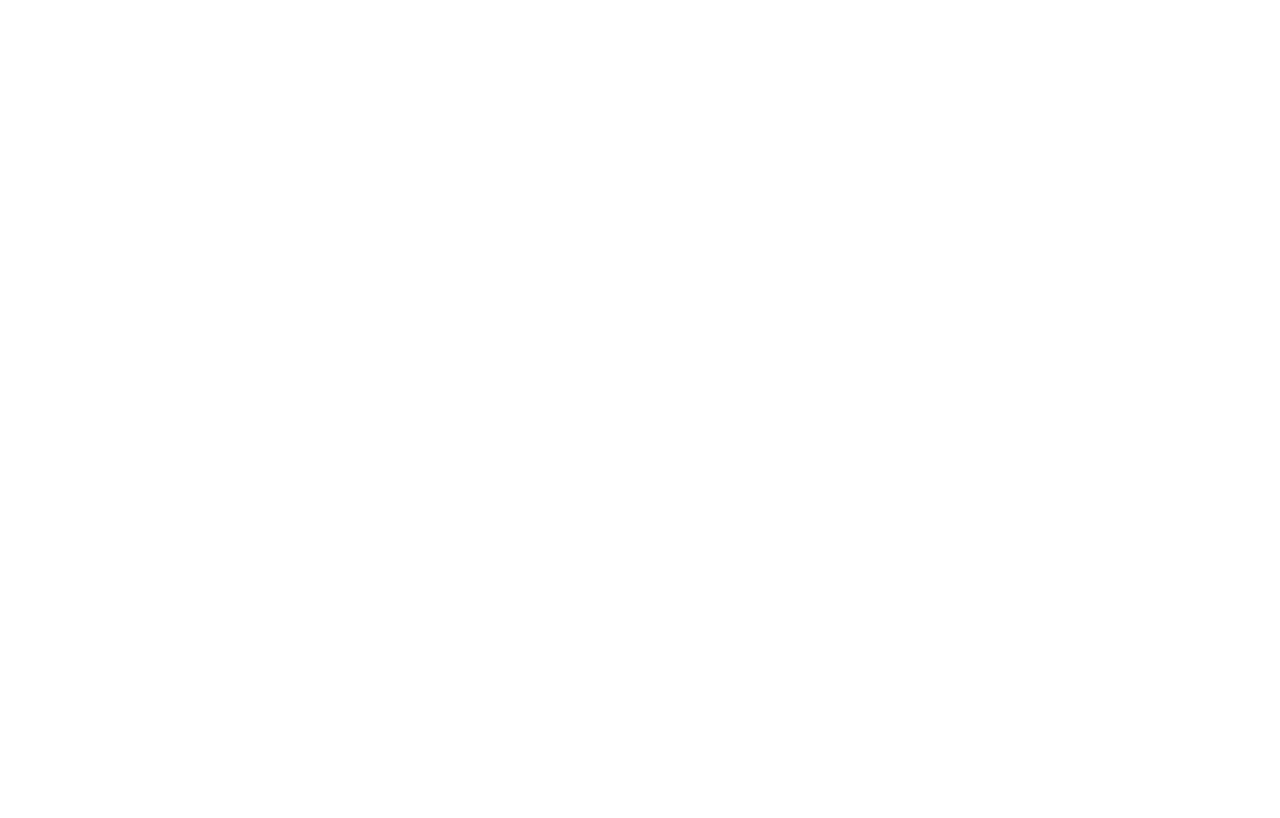
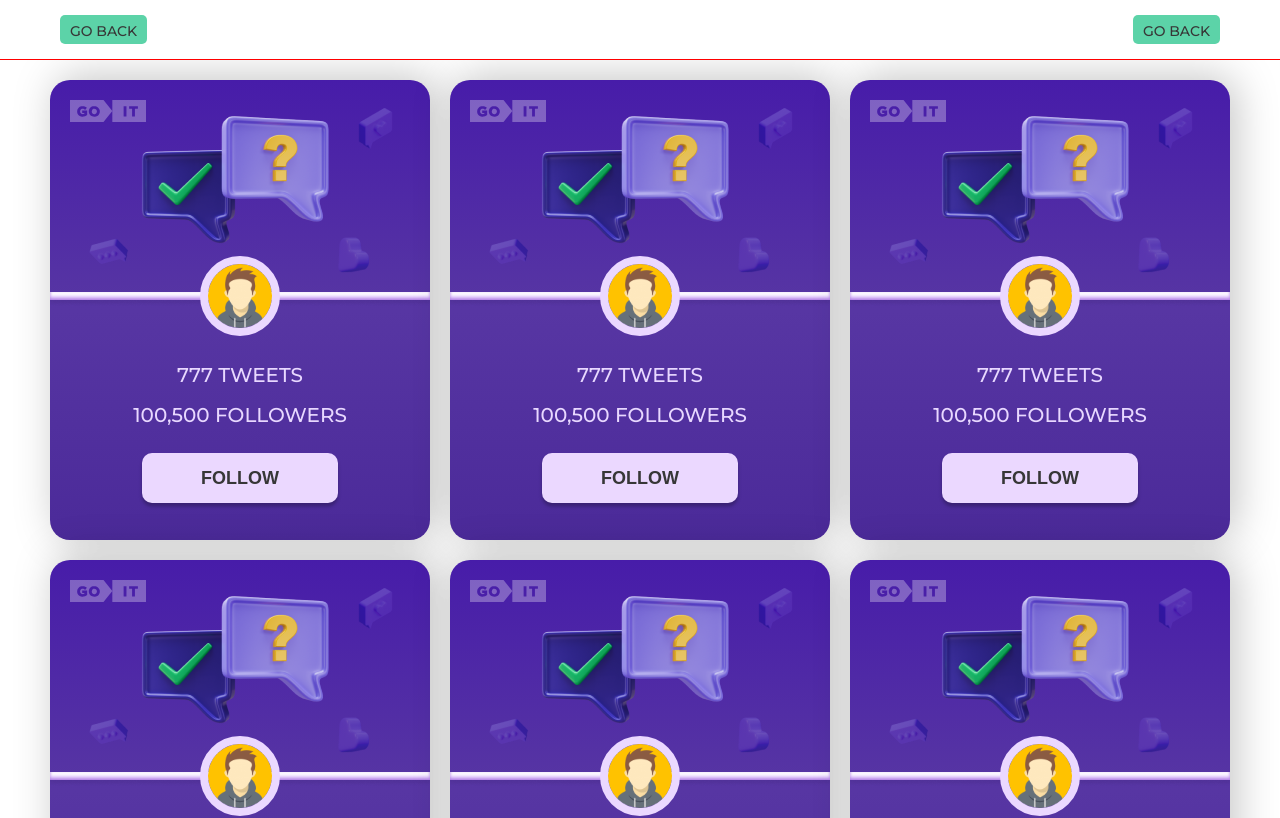
Before and after one commit to YuriiKhomik/tweet-cards, a React (Create React App) app: page /tweets in a window 1280 px wide. Shown: the top 818 px of the page. Built offline with nearby package versions, Linux system fonts and the light colour scheme; no server answers.

Commit message:
added menu bar on tweets page

```diff
--- a/src/App.js
+++ b/src/App.js
@@ -1,18 +1,15 @@
 import { Routes, Route } from 'react-router-dom';
-import { Box } from './components/Box/';
 import { Home } from 'pages/Home';
 import { Tweets } from 'pages/Tweets';
 
 export const App = () => {
   return (
     <>
-      <Box display="flex" alignItems="center" justifyContent="center">
-        <Routes>
-          <Route path="/" element={<Home />} />
-          <Route path="/tweets" element={<Tweets />} />
-          <Route path="*" element={<Home />} />
-        </Routes>
-      </Box>
+      <Routes>
+        <Route path="/" element={<Home />} />
+        <Route path="/tweets" element={<Tweets />} />
+        <Route path="*" element={<Home />} />
+      </Routes>
     </>
   );
 };
--- a/src/components/Button/Button.styled.jsx
+++ b/src/components/Button/Button.styled.jsx
@@ -13,6 +13,11 @@
   font-size: 18px;
   font-weight: 600;
   text-transform: uppercase;
+
+  &:hover,
+  &:focus {
+    border: 2px solid blue;
+  }
 `;
 
 export const FollowingButton = styled.button`
@@ -28,4 +33,9 @@
   font-size: 18px;
   font-weight: 600;
   text-transform: uppercase;
+
+  &:hover,
+  &:focus {
+    border: 2px solid blue;
+  }
 `;
--- a/src/components/TweetCard/TweetCard.styled.jsx
+++ b/src/components/TweetCard/TweetCard.styled.jsx
@@ -4,7 +4,7 @@
 import avatarLine from '../images/avatar-line.png';
 
 export const StyledTweetCard = styled.li`
-  outline: 1px solid red;
+  // outline: 1px solid red;
 
   width: 380px;
   height: 460px;
@@ -18,7 +18,12 @@
   flex-direction: column;
   align-items: center;
   padding: 28px 0px 28px;
-  margin: 0 auto;
+
+  &:hover,
+  &:focus {
+    transition: all 0.2s ease-in-out;
+    transform: scale(1.03);
+  }
 `;
 
 export const BgImagesContainer = styled.div`
--- a/src/index.js
+++ b/src/index.js
@@ -7,7 +7,7 @@
 const root = ReactDOM.createRoot(document.getElementById('root'));
 root.render(
   <React.StrictMode>
-    <BrowserRouter basename="/tweet-cards">
+    <BrowserRouter>
       <App />
     </BrowserRouter>
   </React.StrictMode>
--- a/src/pages/Tweets/Tweets.jsx
+++ b/src/pages/Tweets/Tweets.jsx
@@ -1,7 +1,6 @@
 import { useEffect, useState } from 'react';
-import { TweetsContainer } from './Tweets.styled';
+import { GoBackButton, TweetsContainer, TweetsMenu } from './Tweets.styled';
 import { TweetCard } from 'components/TweetCard';
-import { Link } from 'react-router-dom';
 import { getUsers } from 'services';
 
 export const Tweets = () => {
@@ -22,8 +21,11 @@
 
   console.log(users);
   return (
-    <div>
-      <Link to="/">go back</Link>
+    <>
+      <TweetsMenu>
+        <GoBackButton to="/">go back</GoBackButton>
+        <GoBackButton to="/">go back</GoBackButton>
+      </TweetsMenu>
       <TweetsContainer>
         <TweetCard />
         <TweetCard />
@@ -33,11 +35,7 @@
         <TweetCard />
         <TweetCard />
         <TweetCard />
-        <TweetCard />
-        <TweetCard />
-        <TweetCard />
-        <TweetCard />
       </TweetsContainer>
-    </div>
+    </>
   );
 };
--- a/src/pages/Tweets/Tweets.styled.jsx
+++ b/src/pages/Tweets/Tweets.styled.jsx
@@ -1,10 +1,44 @@
+import { Link } from 'react-router-dom';
 import styled from 'styled-components';
 
 export const TweetsContainer = styled.ul`
   outline: 1px solid red;
 
-  display: grid;
-  grid-template-columns: repeat(3, 1fr);
-  column-gap: 20px;
-  row-gap: 20px;
+  width: 100wv;
+  padding: 80px 0px;
+
+  display: flex;
+  flex-wrap: wrap;
+  gap: 20px;
+  grid-template: repeat(3, 1fr) / repeat(3, 1fr);
+  justify-content: center;
 `;
+
+export const GoBackButton = styled(Link)`
+  cursor: pointer;
+  background-color: #5cd3a8;
+
+  color: #373737;
+  font-size: 14px;
+  font-weight: 500;
+  text-transform: uppercase;
+
+  padding: 7px 10px;
+  border-radius: 5px;
+`;
+
+export const TweetsMenu = styled.div`
+  display: flex;
+  justify-content: space-between;
+
+  background-color: white;
+
+  position: fixed;
+  z-index: 1;
+  top: 0;
+  left: 0;
+  width: 100%;
+  height: 60px;
+  padding: 15px 60px;
+  border-bottom: 1px solid red;
+`;
```
